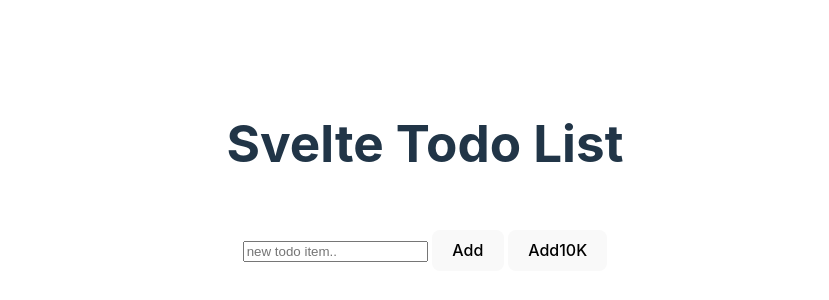
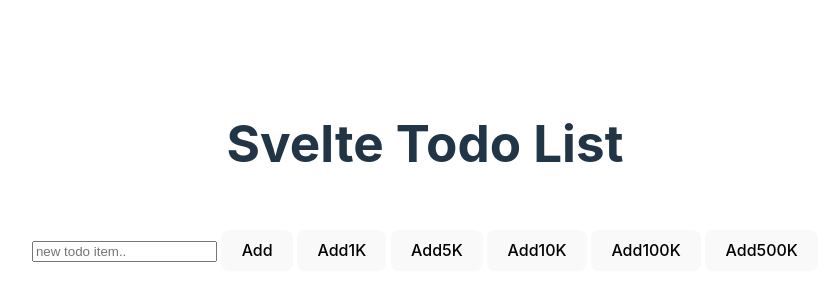
Before and after one commit to dave-hay/fairest-framework, a Svelte app in the folder svelte-app/: page / in a window 1280 px wide. Shown: the part 224-524 px from the top of the page, without its empty margins (215-1044 px from the left). Built offline with nearby package versions, Linux system fonts and the light colour scheme.

Commit message:
svelte: all periods of time

```diff
--- a/svelte-app/src/App.svelte
+++ b/svelte-app/src/App.svelte
@@ -16,10 +16,12 @@
     while (i < num) {
       todoList = [...todoList, { text: newItem, status: false }];
       i++;
+      if (i % 10) console.log(i);
     }
     newItem = '';
     const t1 = performance.now();
-    totalTime = (t1 - t0);
+    let time = (t1 - t0);
+    totalTime = time < 1000 ? time.toFixed(3) + " ms" : (time / 1000) + " s"
     totalItems = todoList.length;
   }
 </script>
@@ -31,7 +33,11 @@
 
 <input bind:value={newItem} type='text' placeholder='new todo item..'>
 <button on:click={() => addXToList(1)}>Add</button>
+<button on:click={() => addXToList(1000)}>Add1K</button>
+<button on:click={() => addXToList(5000)}>Add5K</button>
 <button on:click={() => addXToList(10000)}>Add10K</button>
+<button on:click={() => addXToList(100000)}>Add100K</button>
+<button on:click={() => addXToList(500000)}>Add500K</button>
 
 <br />
 {#each todoList as item, index}
```
